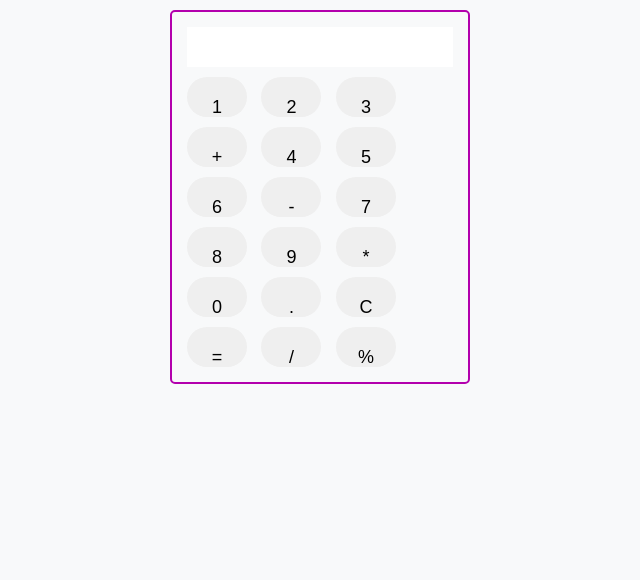
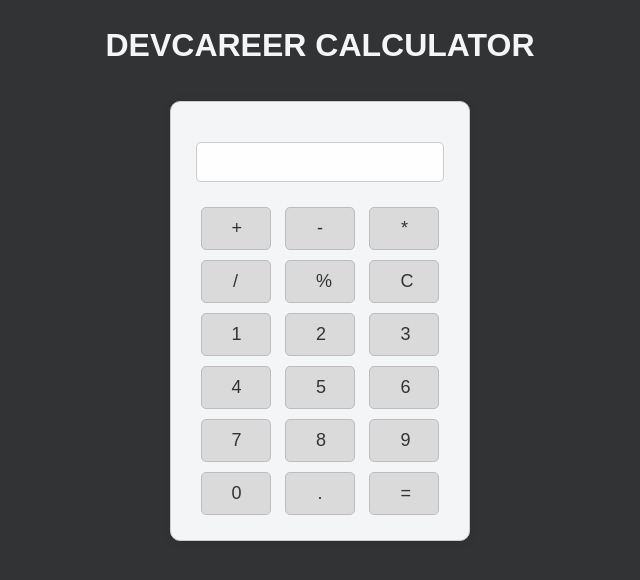
Before and after one commit to Jennyemeka/Devcareer-AssignmentB, a plain HTML site: page calculator.html in a window 1280 px wide. Shown: the whole page, without its empty margins (320-960 px from the left). Drawn offline with Linux system fonts and the light colour scheme; a web font is replaced by a local one.

Commit message:
improved calculaotr layout

```diff
--- a/calculator.html
+++ b/calculator.html
@@ -7,26 +7,28 @@
     <link rel="stylesheet" href="css/calculator.css">
 </head>
 <body>
+    <h1 class="title">DEVCAREER CALCULATOR</h1>
+
     <div class="calculator">
         <input type="text" id="display" readonly>
+        <button>+</button>
+        <button>-</button>
+        <button>*</button>
+        <button>/</button>
+        <button>%</button>
+        <button>C</button>
         <button>1</button>
         <button>2</button>
         <button>3</button>
-        <button>+</button>
         <button>4</button>
         <button>5</button>
         <button>6</button>
-        <button>-</button>
         <button>7</button>
         <button>8</button>
         <button>9</button>
-        <button>*</button>
         <button>0</button>
         <button>.</button>
-        <button>C</button>
         <button>=</button>
-        <button>/</button>
-        <button>%</button>
     </div>
 </body>
 </html>
--- a/css/calculator.css
+++ b/css/calculator.css
@@ -1,4 +1,5 @@
 /* Calculator Styling */
+@import url("https://fonts.googleapis.com/css2?family=Ojuju:wght@200..800&display=swap");
 
 * {
   margin: 0;
@@ -6,40 +7,74 @@
   box-sizing: border-box;
 }
 
-body{
-    font-family: Arial, sans-serif;
+body {
+  font-family: "Ojuju", sans-serif;
   line-height: 1.6;
-    background-color: #f8f9fa;
+  background-color: #323334;
   color: #333;
+  display: flex;
+  flex-direction: column;
+  justify-content: center;
+  align-items: center;
+}
+
+.title {
+  color: #f4f5f6;
+  padding: 10px;
+  margin-top: 10px;
 }
 
 .calculator {
-    border: 2px solid #b300ad;
-    border-radius: 5px;
-    padding: 10px;
+  border: 1px solid #cccccc;
+  border-radius: 10px;
+  padding: 20px;
   width: 300px;
-    margin: 10px auto;
-
-}
-
-.calculator input[type="text"], .calculator button {
-    width: 60px;
-    height: 40px;
-    margin: 5px;
-    border: none;
-    outline: none;
-    font-size: 18px;
-    cursor: pointer;
+  margin: 20px auto;
+  background-color: #f4f5f6;
+  box-shadow: 0px 0px 10px rgba(0, 0, 0, 0.1);
+  text-align: center;
 }
 
 .calculator input[type="text"] {
+  width: 60px;
+  height: 40px;
+  margin: 20px 5px;
+  outline: none;
+  font-size: 18px;
+  font-weight: 500;
+  cursor: pointer;
   width: calc(100% - 10px);
-    text-align: right;
-    padding: 5px;
+  padding: 10px;
+  border-radius: 5px;
+  transition: border-color 0.3s ease-in-out;
+  border: 1px solid #cccccc;
+  background-color: rgba(255, 255, 255, 0.9);
 }
 
-button {
+.calculator input[type="text"]:hover {
+  border-color: #aaaaaa;
+}
+
+.calculator button {
+    width: 100%;
+    max-width: 70px;
+    height: auto;
+    padding: 10px 30px;
+    margin: 5px;
+    outline: none;
+    font-size: 18px;
+    font-weight: 500;
+    cursor: pointer;
     border: 1px solid #bebcbc;
-    padding: 20px 10px;
-    border-radius: 50px;
+    border-radius: 5px;
+    text-align: center;
+    color: #333333;
+    background-color: rgba(216, 216, 216, 0.9);
+    transition: background-color 0.3s ease-in-out, color 0.3s ease-in-out;
   }
+
+
+.calculator button:hover {
+  background-color: rgba(170, 170, 170, 0.9);
+  color: #ffffff;
+}
```
Lines whose indentation alone changed are shown as unchanged.
